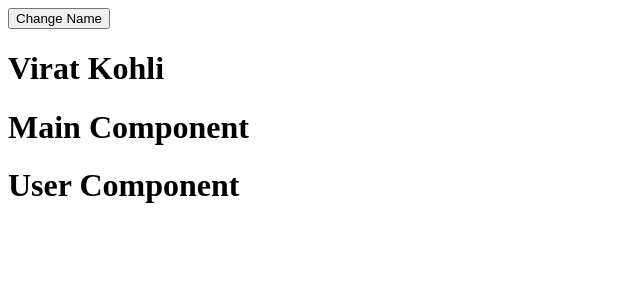
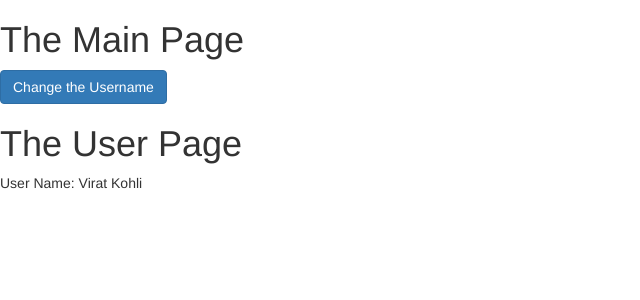
Before and after one commit to Manoj-Kumar-lr/React-Redux_Example, a React (Create React App) app: page / in a window 1280 px wide. Shown: the top 300 px of the page, without its empty margins (0-640 px from the left). Built offline with nearby package versions, Linux system fonts and the light colour scheme.

Commit message:
initial commit

```diff
--- a/public/index.html
+++ b/public/index.html
@@ -1,16 +1,25 @@
 <!DOCTYPE html>
 <html lang="en">
-
   <head>
-	<meta charset="utf-8">
-	<meta name="viewport" content="width=device-width, initial-scale=1, shrink-to-fit=no">
-	<meta name="theme-color" content="#000000">
+    <meta charset="utf-8" />
+    <meta
+      name="viewport"
+      content="width=device-width, initial-scale=1, shrink-to-fit=no"
+    />
+    <meta name="theme-color" content="#000000" />
     <!--
       manifest.json provides metadata used when your web app is added to the
       homescreen on Android. See https://developers.google.com/web/fundamentals/engage-and-retain/web-app-manifest/
     -->
-	<link rel="manifest" href="%PUBLIC_URL%/manifest.json">
-	<link rel="shortcut icon" href="%PUBLIC_URL%/favicon.ico">
+    <link rel="manifest" href="%PUBLIC_URL%/manifest.json" />
+    <link rel="shortcut icon" href="%PUBLIC_URL%/favicon.ico" />
+    <link
+      rel="stylesheet"
+      href="https://maxcdn.bootstrapcdn.com/bootstrap/3.3.7/css/bootstrap.min.css"
+      integrity="sha384-BVYiiSIFeK1dGmJRAkycuHAHRg32OmUcww7on3RYdg4Va+PmSTsz/K68vbdEjh4u"
+      crossorigin="anonymous"
+    />
+
     <!--
       Notice the use of %PUBLIC_URL% in the tags above.
       It will be replaced with the URL of the `public` folder during the build.
@@ -39,5 +48,4 @@
       To create a production bundle, use `npm run build` or `yarn build`.
     -->
   </body>
-
 </html>
--- a/src/App.js
+++ b/src/App.js
@@ -10,7 +10,7 @@
     };
   }
 
-  setName = (name) => {
+  changeName = (name) => {
     console.log(name);
     this.setState({
       name: name
@@ -20,10 +20,8 @@
   render() {
     return (
       <div className="wrapper">
-        <button onClick={() => this.setName("Virat")}> Change Name </button>
-        <h1>{this.state.name}</h1>
-        <Main />
-        <User />
+        <Main changeName={this.changeName} />
+        <User userName={this.state.name} />
       </div>
     );
   }
--- a/src/Components/Main.js
+++ b/src/Components/Main.js
@@ -1,3 +1,21 @@
-export const Main = () => {
-  return <h1>Main Component</h1>;
+export const Main = ({ changeName }) => {
+  return (
+    <div>
+      <div className="row">
+        <div className="col-xs-12">
+          <h1>The Main Page</h1>
+        </div>
+      </div>
+      <div className="row">
+        <div className="col-xs-12">
+          <button
+            className="btn btn-primary"
+            onClick={() => changeName("Virat")}
+          >
+            Change the Username
+          </button>
+        </div>
+      </div>
+    </div>
+  );
 };
--- a/src/Components/User.js
+++ b/src/Components/User.js
@@ -1,3 +1,16 @@
-export const User = () => {
-  return <h1>User Component</h1>;
+export const User = ({ userName }) => {
+  return (
+    <div>
+      <div className="row">
+        <div className="col-xs-12">
+          <h1>The User Page</h1>
+        </div>
+      </div>
+      <div className="row">
+        <div className="col-xs-12">
+          <p>User Name: {userName}</p>
+        </div>
+      </div>
+    </div>
+  );
 };
--- a/src/index.js
+++ b/src/index.js
@@ -1,7 +1,42 @@
 import { StrictMode } from "react";
 import ReactDOM from "react-dom";
 
+import { createStore } from "redux";
+
 import App from "./App";
+
+const initialState = 10;
+
+const reducer = (state = initialState, action) => {
+  switch (action.type) {
+    case "ADD":
+      state = state + action.payload;
+      break;
+    case "SUB":
+      state = state - action.payload;
+      break;
+    default:
+      return state;
+  }
+
+  return state;
+};
+
+const store = createStore(reducer);
+
+store.subscribe(() => {
+  console.log(store.getState());
+});
+
+store.dispatch({
+  type: "ADD",
+  payload: 10
+});
+
+store.dispatch({
+  type: "SUB",
+  payload: 5
+});
 
 const rootElement = document.getElementById("root");
 ReactDOM.render(
```
Lines whose indentation alone changed are shown as unchanged.
